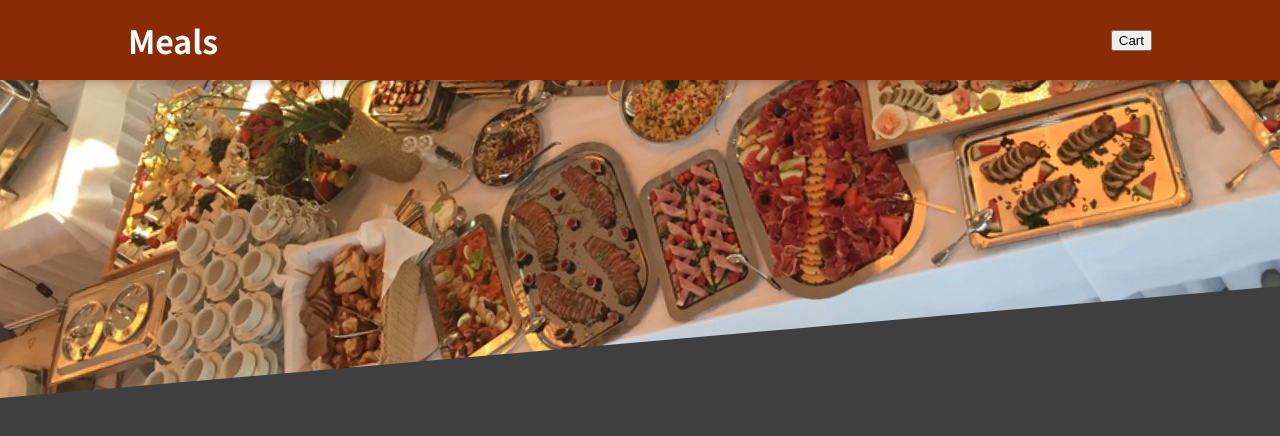
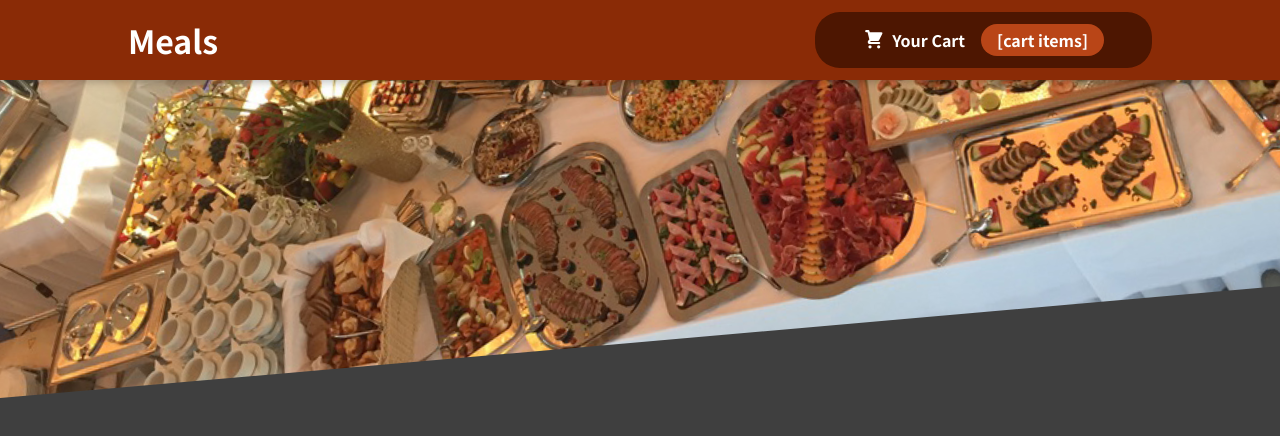
Before and after one commit to Stav93/--Food-Order-App---React-practice, a React (Create React App) app: page / in a window 1280 px wide. Shown: the top 436 px of the page. Built offline with nearby package versions, Linux system fonts and the light colour scheme.

Commit message:
adding HeaderCartButton comp.

```diff
--- /dev/null
+++ b/src/components/Cart/CartIcon.jsx
@@ -0,0 +1,13 @@
+const CartIcon = () => {
+  return (
+    <svg
+      xmlns='http://www.w3.org/2000/svg'
+      viewBox='0 0 20 20'
+      fill='currentColor'
+    >
+      <path d='M3 1a1 1 0 000 2h1.22l.305 1.222a.997.997 0 00.01.042l1.358 5.43-.893.892C3.74 11.846 4.632 14 6.414 14H15a1 1 0 000-2H6.414l1-1H14a1 1 0 00.894-.553l3-6A1 1 0 0017 3H6.28l-.31-1.243A1 1 0 005 1H3zM16 16.5a1.5 1.5 0 11-3 0 1.5 1.5 0 013 0zM6.5 18a1.5 1.5 0 100-3 1.5 1.5 0 000 3z' />
+    </svg>
+  );
+};
+
+export default CartIcon;
--- a/src/components/Layout/Header.jsx
+++ b/src/components/Layout/Header.jsx
@@ -1,4 +1,5 @@
 import React from 'react'
+import HeaderCartButton from "./HeaderCartButton"
 import mealsImg from "../../assets/meals.jpg"
 import classes from "./Header.module.css"
 
@@ -8,7 +9,7 @@
     <>
       <header className={classes.header}>
         <h1>Meals</h1>
-        <button>Cart</button>
+        <HeaderCartButton>Cart</HeaderCartButton>
       </header>
       <div className={classes["main-image"]}>
         <img src={mealsImg} alt="" />
--- /dev/null
+++ b/src/components/Layout/HeaderCartButton.jsx
@@ -0,0 +1,19 @@
+import React from 'react'
+import classes from "./HeaderCartButton.module.css"
+import CartIcon from "../Cart/CartIcon"
+
+function HeaderCartButton({}) {
+  return (
+    <button className={classes.button}>
+      <span className={classes.icon}>
+        <CartIcon/>
+      </span>
+      <span>Your Cart</span>
+      <span className={classes.badge}>
+        [cart items]
+      </span>
+    </button>
+  )
+}
+
+export default HeaderCartButton
--- /dev/null
+++ b/src/components/Layout/HeaderCartButton.module.css
@@ -0,0 +1,59 @@
+.button {
+  cursor: pointer;
+  font: inherit;
+  border: none;
+  background-color: #4d1601;
+  color: white;
+  padding: 0.75rem 3rem;
+  display: flex;
+  justify-content: space-around;
+  align-items: center;
+  border-radius: 25px;
+  font-weight: bold;
+}
+
+.button:hover,
+.button:active {
+  background-color: #2c0d00;
+}
+
+.icon {
+  width: 1.35rem;
+  height: 1.35rem;
+  margin-right: 0.5rem;
+}
+
+.badge {
+  background-color: #b94517;
+  padding: 0.25rem 1rem;
+  border-radius: 25px;
+  margin-left: 1rem;
+  font-weight: bold;
+}
+
+.button:hover .badge,
+.button:active .badge {
+  background-color: #92320c;
+}
+
+.bump {
+  animation: bump 300ms ease-out;
+}
+
+@keyframes bump {
+  0% {
+    transform: scale(1);
+  }
+  10% {
+    transform: scale(0.9);
+  }
+  30% {
+    transform: scale(1.1);
+  }
+  50% {
+    transform: scale(1.15);
+  }
+  100% {
+    transform: scale(1);
+  }
+}
```
Also changed, not shown: 1 other file (tests, documents, lock files or other folders).
